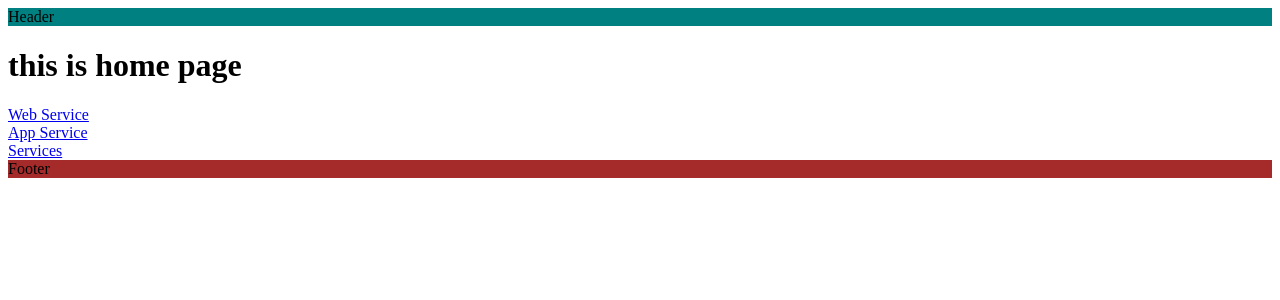
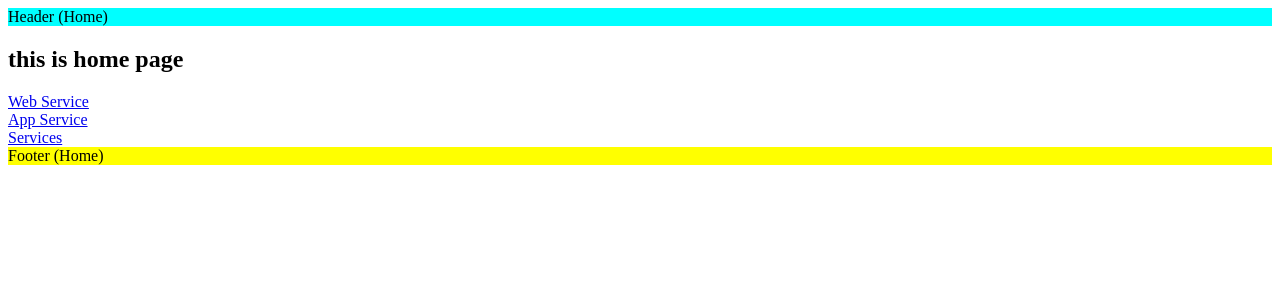
Before and after one commit to Jaivardhan7773/NextJs, a Next.js app: page / in a window 1280 px wide. Shown: the top 300 px of the page. Built offline with nearby package versions, Linux system fonts and the light colour scheme.

Commit message:
Route Groups in Next.js and more of layout js

```diff
--- /dev/null
+++ b/app/(home)/layout.js
@@ -0,0 +1,14 @@
+
+export default function ServiceLayout({ children }) {
+    return (
+        <>
+            <section>
+                <header style={{ background: "aqua" }}>Header (Home)</header>
+
+
+                {children}
+                <footer style={{ background: "yellow" }}>Footer (Home)</footer>
+            </section>
+        </>
+    )
+}
--- a/app/layout.js
+++ b/app/layout.js
@@ -11,10 +11,10 @@ export default function RootLayout({ children }) {
   return (
     <html lang="en">
       <body>
-        <header style={{ background: "teal" }}>Header</header>
+        {/* <header style={{ background: "teal" }}>Header</header> */}
 
         {children}
-        <footer style={{ background: "brown" }}>Footer</footer>
+        {/* <footer style={{ background: "brown" }}>Footer</footer> */}
 
       </body>
     </html>
```
Also changed, not shown: app/(file)/layout.js (added, +14 -0 lines), app/(marketing)/services/layout.js (added, +14 -0 lines), app/services/layout.js (deleted, +0 -11 lines), app/(file)/file/[[...filePath]]/page.js (renamed from app/file/[[...filePath]]/page.js), app/(home)/page.js (renamed from app/page.js), app/(marketing)/services/page.js (renamed from app/services/page.js), app/(marketing)/services/seo/page.js (renamed from app/services/seo/page.js), app/(marketing)/services/web-dev/page.js (renamed from app/services/web-dev/page.js).
